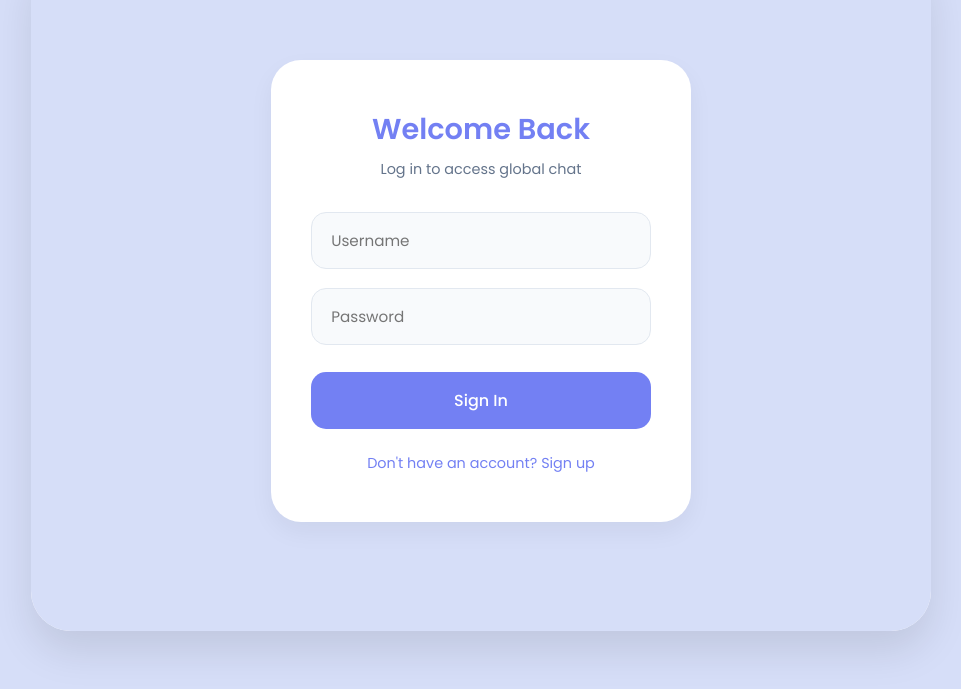
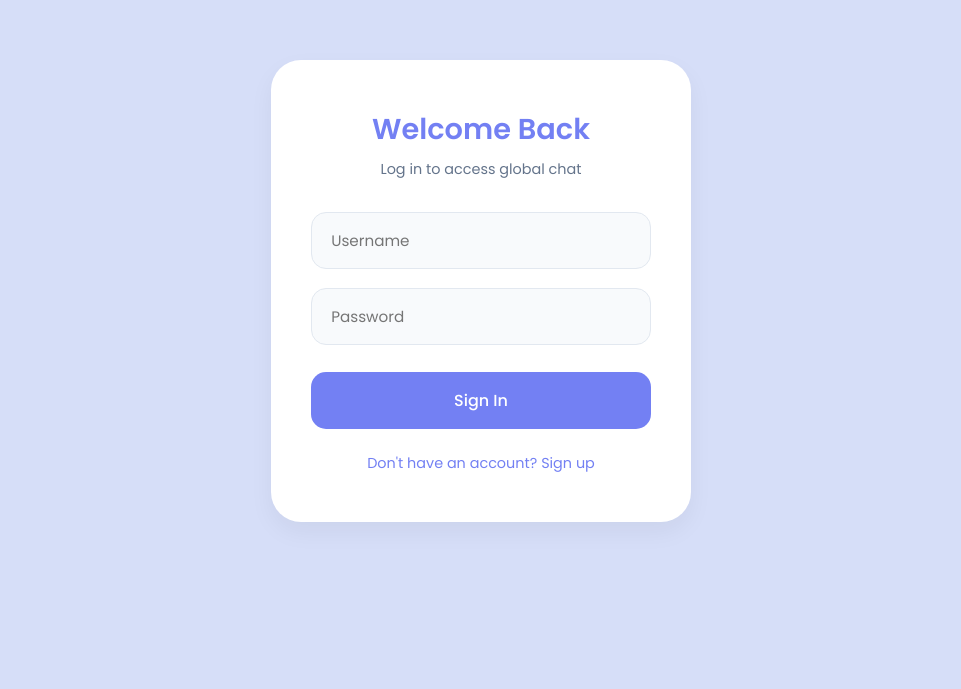
Before and after one commit to I-Berard/ironclad, a React (Vite) app in the folder frontend/: page /login in a window 1280 px wide. Shown: the part 109-798 px from the top of the page, without its empty margins (159-1120 px from the left). Built offline with nearby package versions, Linux system fonts and the light colour scheme.

Commit message:
added some styles

```diff
--- a/frontend/src/index.css
+++ b/frontend/src/index.css
@@ -40,10 +40,10 @@ body {
 
 @media (min-width: 768px) {
   #root {
-    width: 900px;
-    height: 85vh;
-    border-radius: 40px;
-    box-shadow: 0 20px 40px rgba(0, 0, 0, 0.1);
+    width: 100vw;
+    height: 100vh;
+    border-radius: 0;
+    box-shadow: none;
   }
 }
 
@@ -59,13 +59,19 @@ body {
 
 .auth-container {
   background: var(--bg-card);
-  padding: 3rem 2.5rem;
+  padding: 2rem 1.5rem;
   border-radius: 30px;
   box-shadow: 0 10px 25px rgba(0,0,0,0.05);
   width: 100%;
   max-width: 420px;
   display: flex;
   flex-direction: column;
+}
+
+@media (min-width: 768px) {
+  .auth-container {
+    padding: 3rem 2.5rem;
+  }
 }
 
 .auth-container h2 {
@@ -167,7 +173,7 @@ body {
 .dashboard.show-chat .chat-area { display: flex; }
 
 @media (min-width: 768px) {
-  .sidebar { width: 340px; display: flex !important; }
+  .sidebar { width: 350px; display: flex !important; }
   .chat-area { display: flex !important; flex: 1; }
   .back-btn { display: none !important; }
 }
@@ -176,8 +182,8 @@ body {
 .top-header {
   background: var(--primary);
   color: white;
-  padding: 2.5rem 1.5rem 1.5rem 1.5rem;
-  border-radius: 0 0 35px 35px;
+  padding: 1.5rem 1rem;
+  border-radius: 0 0 25px 25px;
   display: flex;
   flex-direction: column;
   position: relative;
@@ -186,12 +192,25 @@ body {
   margin-bottom: 0.5rem;
 }
 
+@media (min-width: 768px) {
+  .top-header {
+    padding: 2.5rem 1.5rem 1.5rem 1.5rem;
+    border-radius: 0 0 35px 35px;
+  }
+}
+
 .top-header.chat-header {
-  padding: 1.5rem 2rem;
+  padding: 1rem 1rem;
   flex-direction: row;
   align-items: center;
   gap: 1rem;
   margin-bottom: 0;
+}
+
+@media (min-width: 768px) {
+  .top-header.chat-header {
+    padding: 1.5rem 2rem;
+  }
 }
 
 .header-top-row {
@@ -298,10 +317,17 @@ body {
 .messages-container {
   flex: 1;
   overflow-y: auto;
-  padding: 1.5rem 2rem;
+  padding: 1rem;
   display: flex;
   flex-direction: column;
-  gap: 1.5rem;
+  gap: 1rem;
+}
+
+@media (min-width: 768px) {
+  .messages-container {
+    padding: 1.5rem 2rem;
+    gap: 1.5rem;
+  }
 }
 
 .message-wrapper {
@@ -371,8 +397,14 @@ body {
 
 /* Chat Input Bar */
 .input-area {
-  padding: 1rem 2rem 1.5rem 2rem;
+  padding: 0.8rem 1rem 1rem 1rem;
   background: var(--bg-card);
+}
+
+@media (min-width: 768px) {
+  .input-area {
+    padding: 1rem 2rem 1.5rem 2rem;
+  }
 }
 
 .input-container {
```
